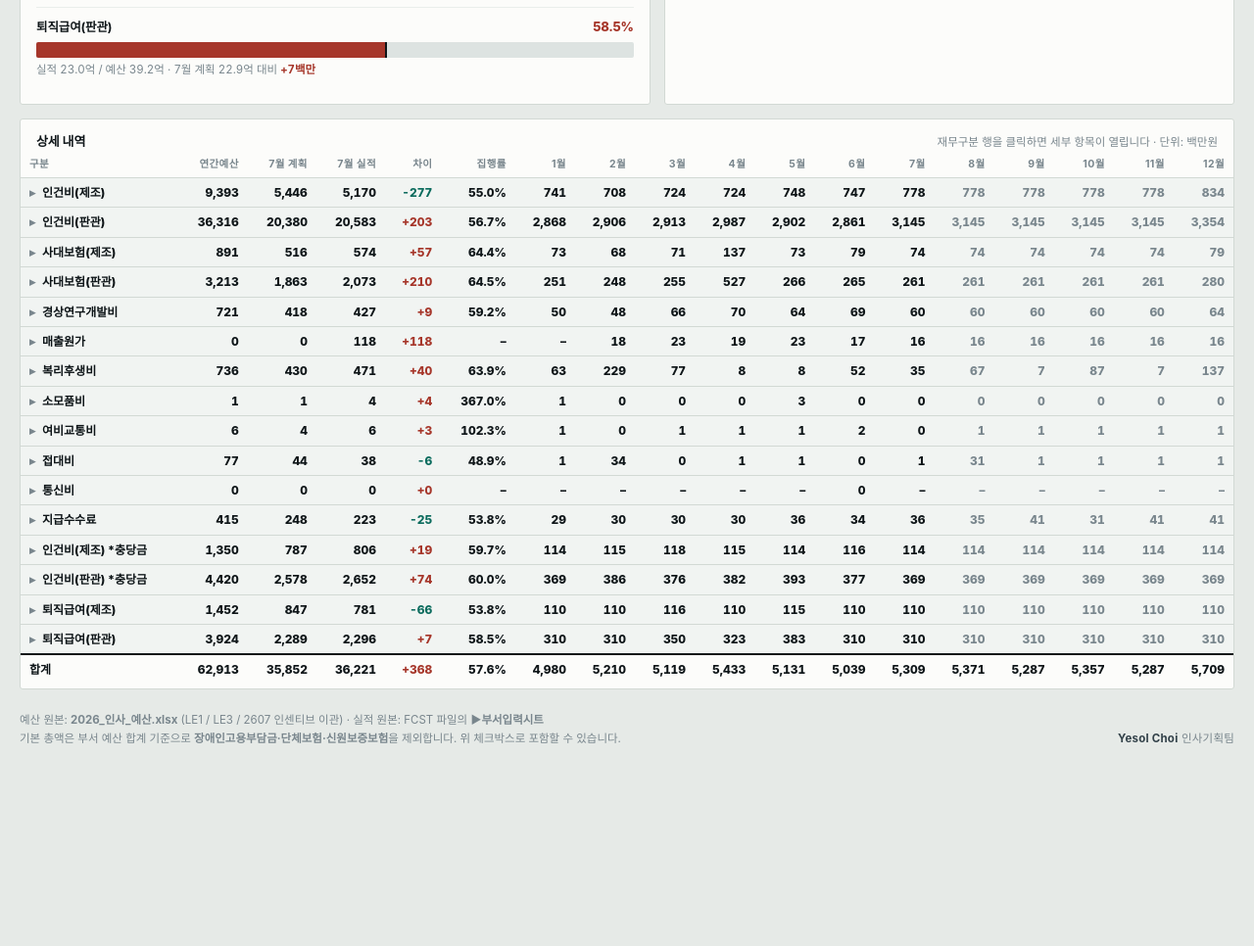
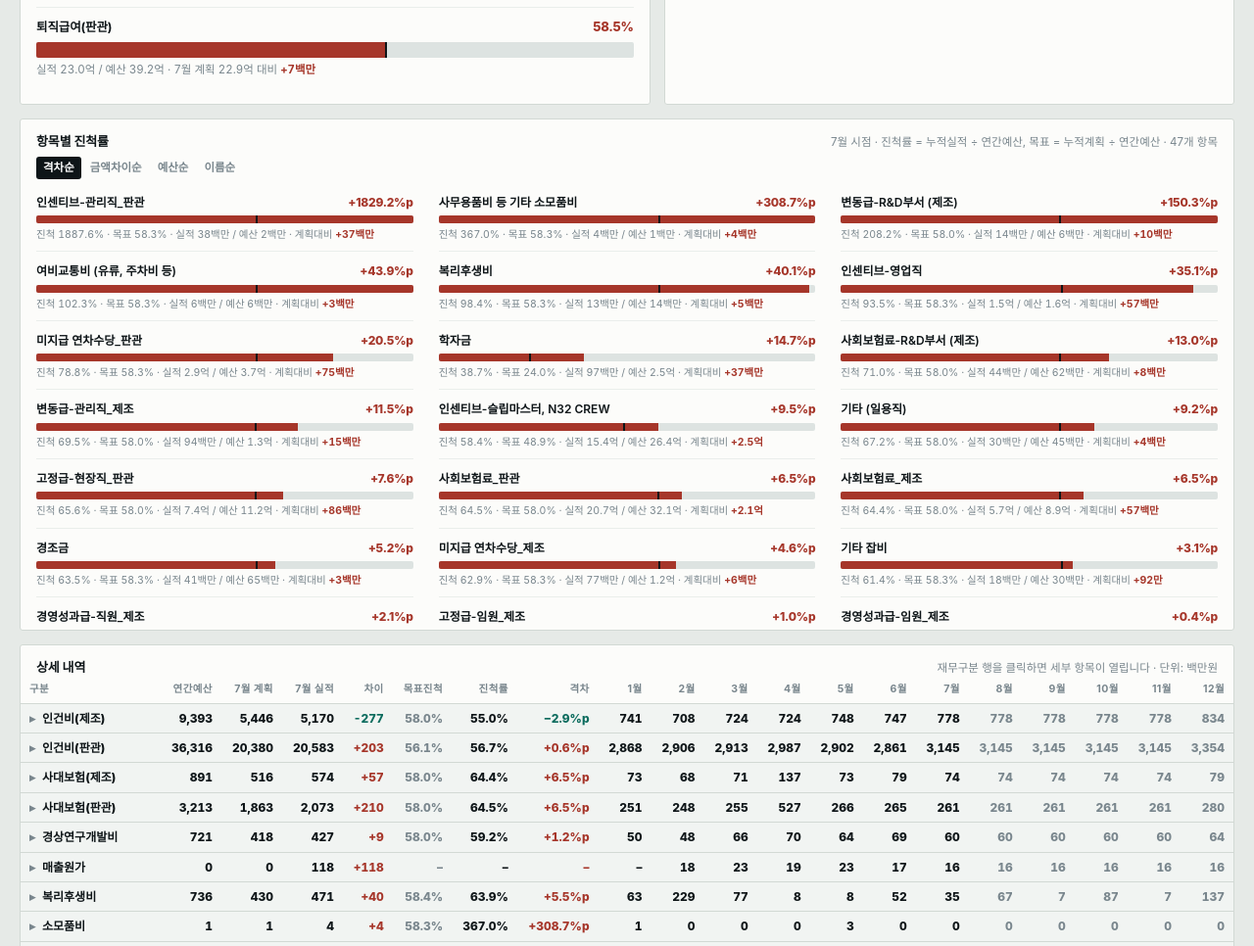
Before and after one commit to solchoi-a/2026-budget, a plain HTML site: page index.html in a window 1280 px wide. Shown: the part 1877-2843 px from the top of the page at 98% size. Before the commit the page ends 2722 px from the top, so only its background shows below. Drawn offline with Linux system fonts and the light colour scheme; a web font is replaced by a local one.

Commit message:
Add files via upload

```diff
--- a/index.html
+++ b/index.html
@@ -123,6 +123,25 @@ label.chk input{accent-color:var(--act)}
 .cat .rail .f.over{background:var(--over)}
 .cat .rail .pace{position:absolute;top:0;bottom:0;width:2px;background:var(--ink)}
 .cat.empty{opacity:.42}
+
+/* ---------- item progress ---------- */
+.itembox{padding:6px 16px 14px;max-height:460px;overflow-y:auto}
+.itemgrid{display:grid;grid-template-columns:repeat(auto-fill,minmax(300px,1fr));gap:2px 26px}
+.it{padding:9px 0;border-bottom:1px solid var(--grid)}
+.it .ih{display:flex;align-items:baseline;gap:8px}
+.it .nm{font-size:12px;font-weight:600;flex:1;overflow:hidden;text-overflow:ellipsis;white-space:nowrap}
+.it .gp{font-size:12px;font-weight:800;letter-spacing:-.02em;flex:none}
+.it .gp.up{color:var(--over)} .it .gp.dn{color:var(--act)} .it .gp.eq{color:var(--muted)}
+.it .rail{position:relative;height:8px;background:var(--plan-soft);border-radius:2px;overflow:hidden;margin:5px 0 4px}
+.it .rail .f{position:absolute;left:0;top:0;bottom:0;background:var(--act)}
+.it .rail .f.over{background:var(--over)}
+.it .rail .pace{position:absolute;top:-2px;bottom:-2px;width:2px;background:var(--ink)}
+.it .sb{font-size:10.5px;color:var(--muted)}
+.it.zero{opacity:.4}
+.sortseg{display:inline-flex;gap:2px}
+.sortseg button{appearance:none;border:0;background:transparent;font:inherit;font-size:11.5px;font-weight:600;
+  color:var(--muted);cursor:pointer;padding:3px 7px;border-radius:3px}
+.sortseg button[aria-pressed="true"]{background:var(--ink);color:#fff}
 
 /* ---------- monthly chart ---------- */
 .chartbox{padding:10px 12px 14px}
@@ -280,6 +299,23 @@ footer .credit b{color:var(--ink2);font-weight:700}
   </section>
 </div>
 
+<!-- ITEM PROGRESS -->
+<section class="panel" style="margin-bottom:14px">
+  <div class="panel-h">
+    <h2>항목별 진척률</h2>
+    <span class="hint" id="itemHint"></span>
+  </div>
+  <div class="panel-h" style="padding:6px 16px 0">
+    <span class="sortseg" role="group" aria-label="정렬">
+      <button data-sort="gap" aria-pressed="true">격차순</button>
+      <button data-sort="diff" aria-pressed="false">금액차이순</button>
+      <button data-sort="amt" aria-pressed="false">예산순</button>
+      <button data-sort="name" aria-pressed="false">이름순</button>
+    </span>
+  </div>
+  <div class="itembox"><div class="itemgrid" id="itemgrid"></div></div>
+</section>
+
 <!-- TABLE -->
 <section class="panel">
   <div class="panel-h"><h2>상세 내역</h2><span class="hint">재무구분 행을 클릭하면 세부 항목이 열립니다 · 단위: 백만원</span></div>
@@ -375,7 +411,7 @@ const S = {
   actualMonths: 7,
   srcName: "FCST07-2026-07 (기본 탑재)",
   accts: new Set(), keys: new Set(),
-  pg:"ALL", incExtra:false, open:new Set()
+  pg:"ALL", incExtra:false, open:new Set(), itemSort:"gap"
 };
 
 /* ---------- helpers ---------- */
@@ -469,6 +505,7 @@ function render(){
 
   renderChips(all);
   renderCats(rows,A);
+  renderItems(rows);
   renderMonthly(A);
   renderCum(A);
   renderTable(rows);
@@ -521,6 +558,36 @@ function renderCats(rows,A){
   }).join("");
 }
 
+/* item progress list */
+function renderItems(rows){
+  const N=S.actualMonths;
+  const list=rows.map(r=>{
+    let b=0,by=0,a=0;
+    for(let i=0;i<12;i++){ b+=r.bm[i]; if(i<N){by+=r.bm[i]; a+=r.am[i];} }
+    return {n:r.n,key:r.key,b,by,a, prog:b?a/b:0, targ:b?by/b:0, gap:b?(a-by)/b:0, dAmt:a-by};
+  }).filter(x=>x.b>0||x.a>0);
+  const S2=S.itemSort;
+  list.sort((x,y)=> S2==="amt"  ? y.b-x.b
+                  : S2==="diff" ? y.dAmt-x.dAmt
+                  : S2==="name" ? x.n.localeCompare(y.n,"ko")
+                  : y.gap-x.gap);
+  document.getElementById("itemHint").textContent =
+    `${N}월 시점 · 진척률 = 누적실적 ÷ 연간예산, 목표 = 누적계획 ÷ 연간예산 · ${list.length}개 항목`;
+  document.getElementById("itemgrid").innerHTML = list.map(x=>{
+    const gp=x.gap*100, cls=Math.abs(gp)<0.05?"eq":(gp>0?"up":"dn");
+    const sign=Math.abs(gp)<0.05?"":(gp>0?"+":"−");
+    return `<div class="it${x.b?"":" zero"}">
+      <div class="ih"><span class="nm" title="${x.n} · ${x.key}">${x.n}</span>
+        <span class="gp ${cls}">${sign}${Math.abs(gp).toFixed(1)}%p</span></div>
+      <div class="rail">
+        <div class="f${x.prog>x.targ?" over":""}" style="width:${Math.max(0,Math.min(100,x.prog*100))}%"></div>
+        <div class="pace" style="left:${Math.max(0,Math.min(100,x.targ*100))}%"></div>
+      </div>
+      <div class="sb num">진척 ${x.b?(x.prog*100).toFixed(1)+"%":"–"} · 목표 ${x.b?(x.targ*100).toFixed(1)+"%":"–"} · 실적 ${fmt(x.a)} / 예산 ${fmt(x.b)} · 계획대비 <b style="color:${x.dAmt>0?"var(--over)":"var(--act)"}">${x.dAmt>=0?"+":"−"}${fmt(Math.abs(x.dAmt))}</b></div>
+    </div>`;
+  }).join("") || `<div class="it zero"><div class="sb">표시할 항목이 없습니다. 필터를 조정해 보세요.</div></div>`;
+}
+
 /* monthly bar chart */
 function renderMonthly(A){
   const N=S.actualMonths, W=620,H=300, L=52,R=8,T=14,B=26;
@@ -571,7 +638,7 @@ function renderCum(A){
 function renderTable(rows){
   const N=S.actualMonths;
   const ks=KEYS.concat(S.incExtra?[EXTRA_KEY]:[]);
-  const th=`<tr><th class="l">구분</th><th>연간예산</th><th>${N}월 계획</th><th>${N}월 실적</th><th>차이</th><th>집행률</th>`+
+  const th=`<tr><th class="l">구분</th><th>연간예산</th><th>${N}월 계획</th><th>${N}월 실적</th><th>차이</th><th>목표진척</th><th>진척률</th><th>격차</th>`+
     Array.from({length:12},(_,i)=>`<th>${i+1}월</th>`).join("")+`</tr>`;
   document.querySelector("#tbl thead").innerHTML=th;
   let html="", T={b:0,by:0,a:0,m:new Array(12).fill(0)};
@@ -585,7 +652,9 @@ function renderTable(rows){
     html+=`<tr class="grp${op?" open":""}" data-k="${k}"><td class="l">${k}</td>
       <td class="num">${fmtM(b)}</td><td class="num">${fmtM(by)}</td><td class="num">${fmtM(a)}</td>
       <td class="num ${d>0?"neg":"pos"}">${d>0?"+":""}${fmtM(d)}</td>
-      <td class="num">${b?(a/b*100).toFixed(1)+"%":"–"}</td>`+
+      <td class="num" style="color:var(--muted)">${b?(by/b*100).toFixed(1)+"%":"–"}</td>
+      <td class="num">${b?(a/b*100).toFixed(1)+"%":"–"}</td>
+      <td class="num ${d>0?"neg":"pos"}">${b?(d>0?"+":"−")+Math.abs((a-by)/b*100).toFixed(1)+"%p":"–"}</td>`+
       am.map((v,i)=>`<td class="num" style="color:${i<N?"var(--ink)":"var(--muted)"}">${v?fmtM(v):"–"}</td>`).join("")+`</tr>`;
     rs.sort((x,y)=>y.bm.reduce((p,c)=>p+c,0)-x.bm.reduce((p,c)=>p+c,0)).forEach(r=>{
       let rb=0,rby=0,ra=0; for(let i=0;i<12;i++){rb+=r.bm[i]; if(i<N){rby+=r.bm[i];ra+=r.am[i];}}
@@ -593,14 +662,18 @@ function renderTable(rows){
       html+=`<tr class="itm${op?" show":""}" data-p="${k}"><td class="l" title="${r.n} · ${r.acct}">${r.n}</td>
         <td class="num">${fmtM(rb)}</td><td class="num">${fmtM(rby)}</td><td class="num">${fmtM(ra)}</td>
         <td class="num ${rd>0?"neg":"pos"}">${rd>0?"+":""}${fmtM(rd)}</td>
-        <td class="num">${rb?(ra/rb*100).toFixed(1)+"%":"–"}</td>`+
+        <td class="num" style="color:var(--muted)">${rb?(rby/rb*100).toFixed(1)+"%":"–"}</td>
+        <td class="num">${rb?(ra/rb*100).toFixed(1)+"%":"–"}</td>
+        <td class="num ${rd>0?"neg":"pos"}">${rb?(rd>0?"+":"−")+Math.abs(rd/rb*100).toFixed(1)+"%p":"–"}</td>`+
         r.am.map((v,i)=>`<td class="num" style="color:${i<N?"var(--ink2)":"var(--muted)"}">${v?fmtM(v):"–"}</td>`).join("")+`</tr>`;
     });
   });
   const td=T.a-T.by;
   html+=`<tr class="tot"><td class="l">합계</td><td class="num">${fmtM(T.b)}</td><td class="num">${fmtM(T.by)}</td>
     <td class="num">${fmtM(T.a)}</td><td class="num ${td>0?"neg":"pos"}">${td>0?"+":""}${fmtM(td)}</td>
-    <td class="num">${T.b?(T.a/T.b*100).toFixed(1)+"%":"–"}</td>`+
+    <td class="num" style="color:var(--muted)">${T.b?(T.by/T.b*100).toFixed(1)+"%":"–"}</td>
+    <td class="num">${T.b?(T.a/T.b*100).toFixed(1)+"%":"–"}</td>
+    <td class="num ${td>0?"neg":"pos"}">${T.b?(td>0?"+":"−")+Math.abs(td/T.b*100).toFixed(1)+"%p":"–"}</td>`+
     T.m.map(v=>`<td class="num">${v?fmtM(v):"–"}</td>`).join("")+`</tr>`;
   const tb=document.querySelector("#tbl tbody"); tb.innerHTML=html;
   tb.querySelectorAll("tr.grp").forEach(tr=>tr.onclick=()=>{
@@ -676,6 +749,11 @@ document.querySelectorAll('.seg [data-pg]').forEach(b=>b.onclick=()=>{
   document.querySelectorAll('.seg [data-pg]').forEach(x=>x.setAttribute("aria-pressed",x===b));
   render();
 });
+document.querySelectorAll('.sortseg [data-sort]').forEach(b=>b.onclick=()=>{
+  S.itemSort=b.dataset.sort;
+  document.querySelectorAll('.sortseg [data-sort]').forEach(x=>x.setAttribute("aria-pressed",x===b));
+  render();
+});
 document.getElementById("acctAll").onclick=()=>{S.accts.clear();render()};
 document.getElementById("keyAll").onclick=()=>{S.keys.clear();render()};
 document.getElementById("incExtra").onchange=e=>{S.incExtra=e.target.checked;render()};
```
